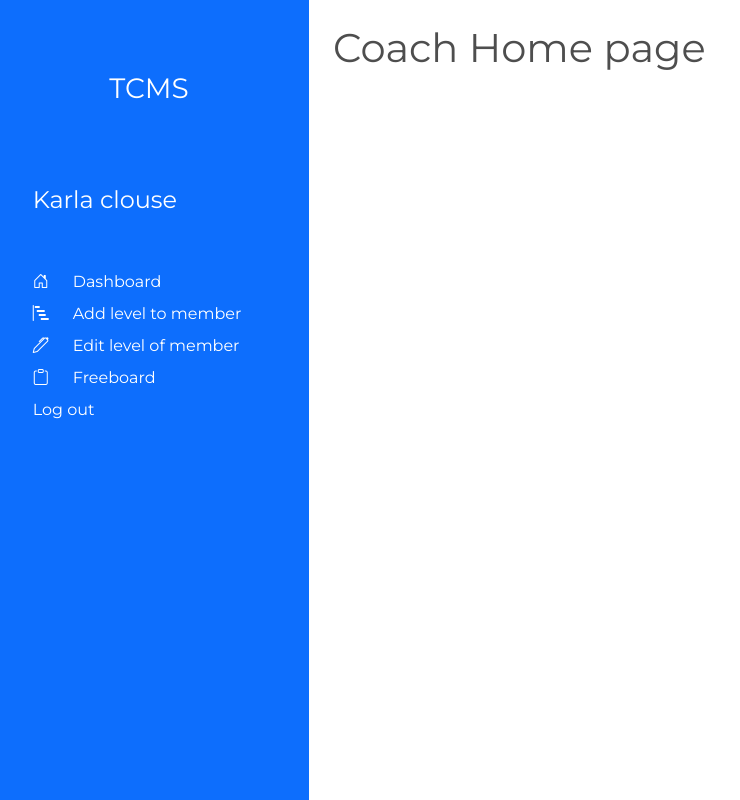
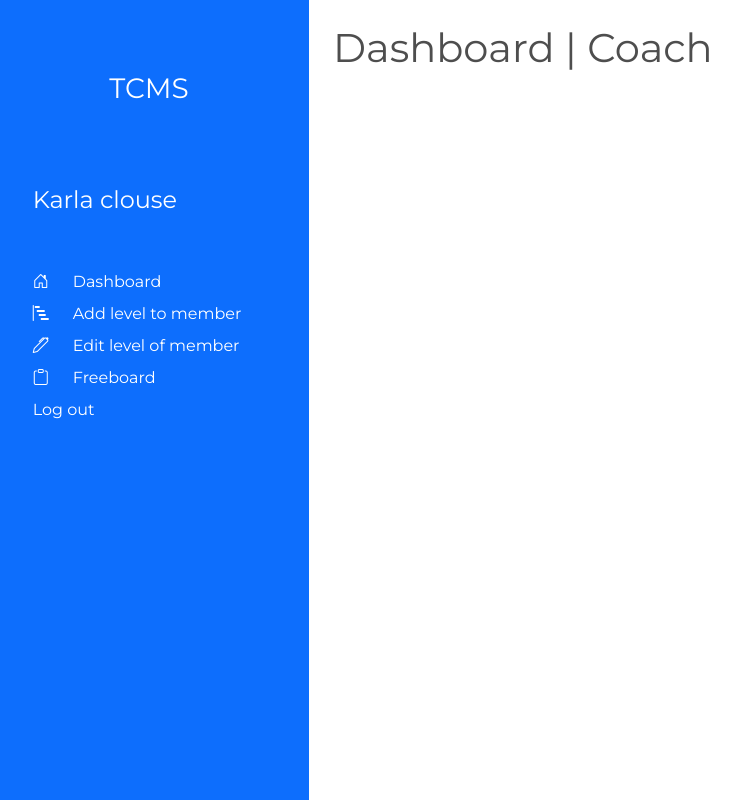
Before and after one commit to TKHTS/tennis-club-management-system, a PHP site: page /coach/index.php in a window 1280 px wide. Shown: the whole page, without its empty margins (11-751 px from the left). Run offline with PHP 8.4, Linux system fonts and the light colour scheme.

Commit message:
Fix title

```diff
--- a/coach/pages/home.php
+++ b/coach/pages/home.php
@@ -1,2 +1 @@
-
-<h1>Coach Home page</h1>
+<h1>Dashboard | Coach</h1>
```
